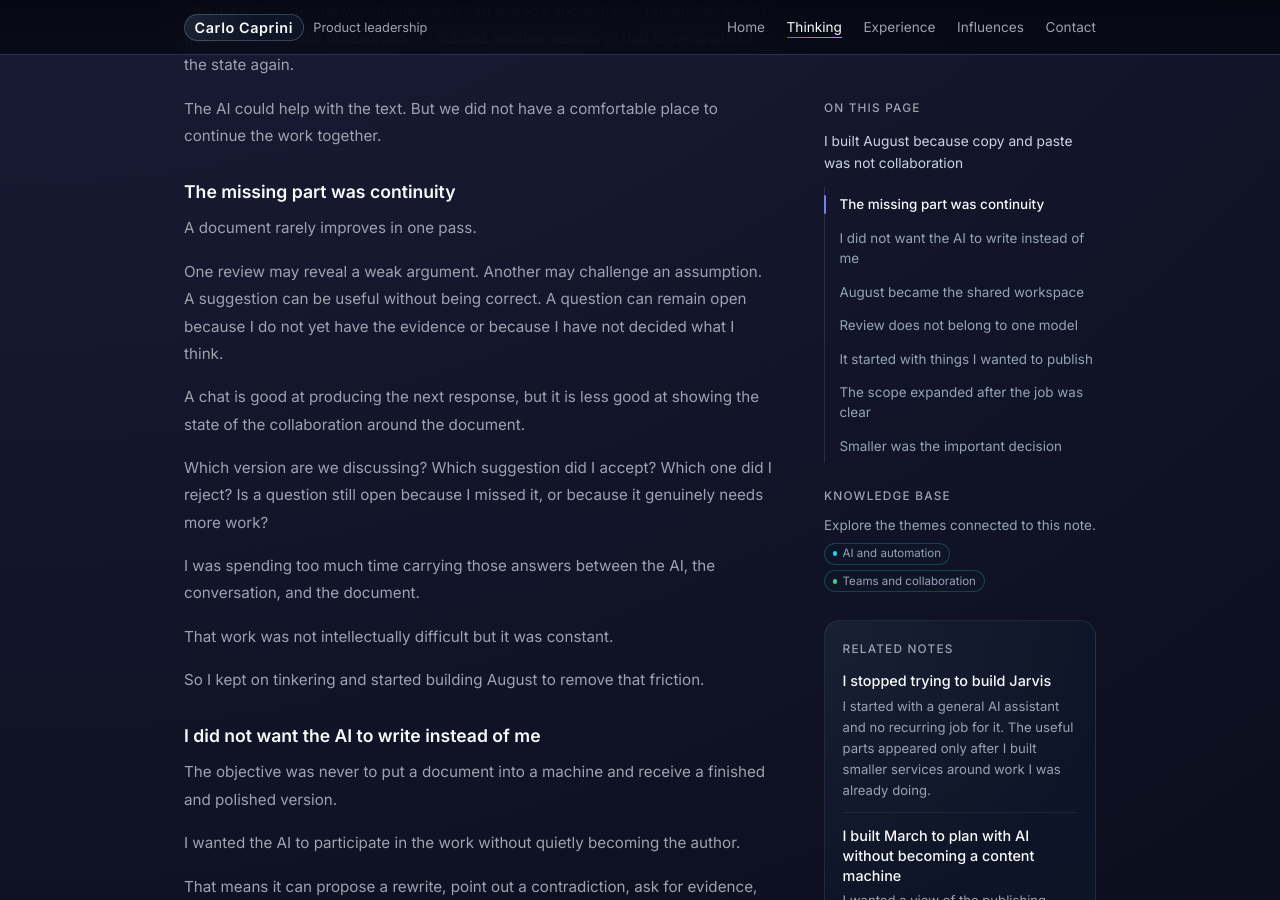
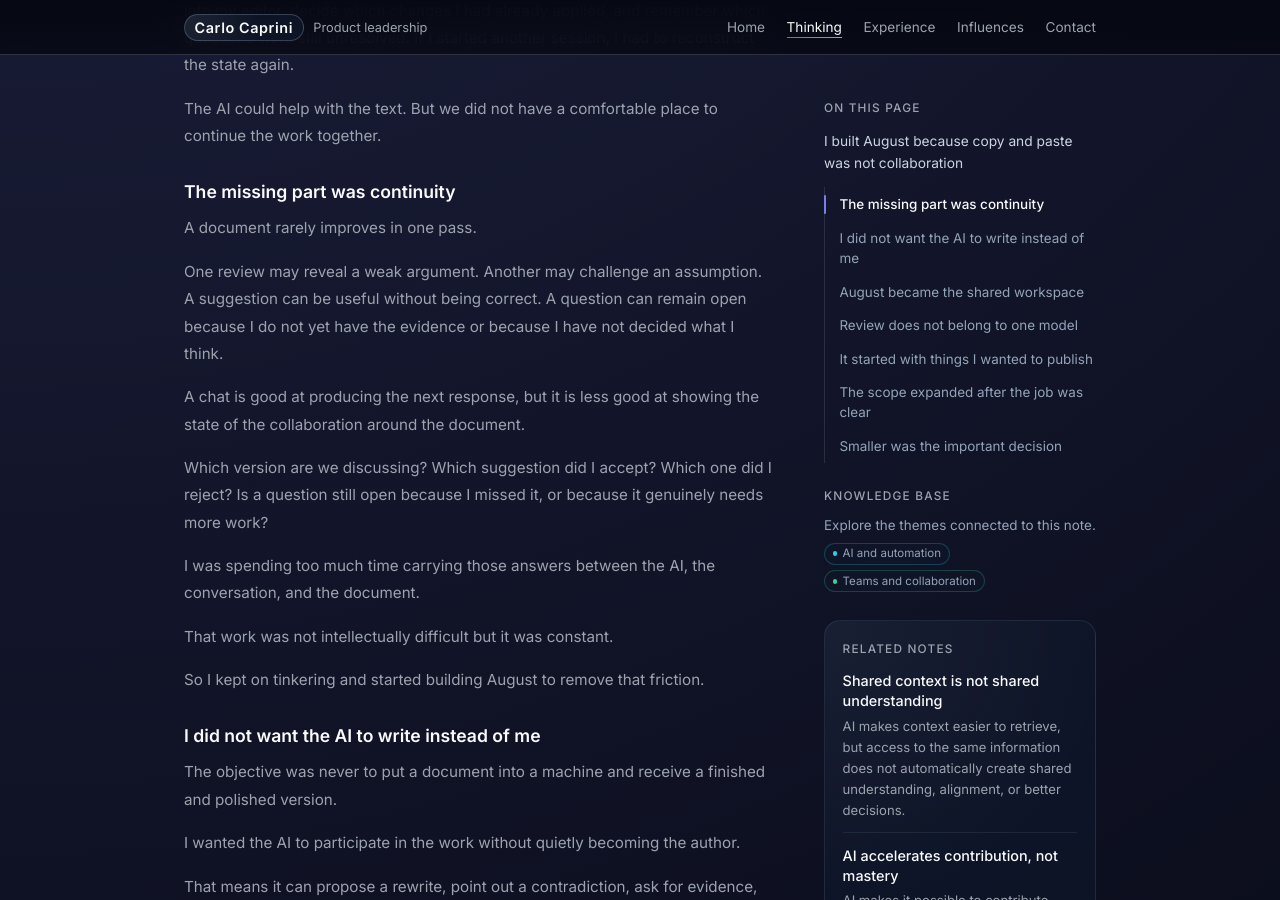
Before and after one commit to carlocaprini/carlocaprini.github.io, a Jekyll site: the page built from pages/thinking/i-built-august-because-copy-and-paste-was-not-collaboration.md, in a window 1280 px wide and 900 px high, scrolled down 972 px. Built offline with Jekyll 4.4.1, drawn with Linux system fonts in a browser that asks for light colours; some of the changed text lies outside the part shown.

Commit message:
Simplify series links and home entry copy

```diff
--- a/_data/home.yml
+++ b/_data/home.yml
@@ -7,7 +7,7 @@ hero:
     - "The site connects those ideas with the experience behind them and selected readings that have shaped how I think."
   actions:
     primary:
-      label: Start with selected notes
+      label: Read selected notes
       url: /#selected-notes
     secondary:
       label: Explore the site
@@ -26,7 +26,7 @@ hero:
 selected_notes:
   eyebrow: Start here
   title: Selected notes
-  description: Start with a few notes on trade-offs, urgency, AI, shared context and the way teams make decisions under pressure.
+  description: A short route through trade-offs, urgency, AI, shared context and the way teams make decisions under pressure.
   links:
     - url: /thinking/product-decisions-are-mostly-trade-offs/
     - url: /thinking/ai-accelerates-contribution-not-mastery/
--- a/pages/thinking/i-built-august-because-copy-and-paste-was-not-collaboration.md
+++ b/pages/thinking/i-built-august-because-copy-and-paste-was-not-collaboration.md
@@ -14,9 +14,6 @@ topics:
   - teams-and-collaboration
 series: building-my-ai-operating-system
 series_order: 2
-related_notes:
-  - /thinking/i-stopped-trying-to-build-jarvis/
-  - /thinking/i-built-march-to-plan-with-ai-without-becoming-a-content-machine/
 intro:
   - I needed a way to keep working on a document with AI without rebuilding the context in every conversation.
   - The AI could help with the text. But we did not have a comfortable place to continue the work together.
--- a/pages/thinking/i-built-march-to-plan-with-ai-without-becoming-a-content-machine.md
+++ b/pages/thinking/i-built-march-to-plan-with-ai-without-becoming-a-content-machine.md
@@ -14,8 +14,6 @@ topics:
   - product-decisions
 series: building-my-ai-operating-system
 series_order: 3
-related_notes:
-  - /thinking/i-built-august-because-copy-and-paste-was-not-collaboration/
 intro:
   - I wanted a clear view of the months ahead.
   - I did not want a content calendar telling me to feed the machine.
--- a/pages/thinking/i-stopped-trying-to-build-jarvis.md
+++ b/pages/thinking/i-stopped-trying-to-build-jarvis.md
@@ -14,8 +14,6 @@ topics:
   - software-systems
 series: building-my-ai-operating-system
 series_order: 1
-related_notes:
-  - /thinking/i-built-august-because-copy-and-paste-was-not-collaboration/
 intro:
   - I began with decisions and action items before I had a recurring job for them.
   - The useful parts appeared only after I built smaller services around work I was already doing.
```
